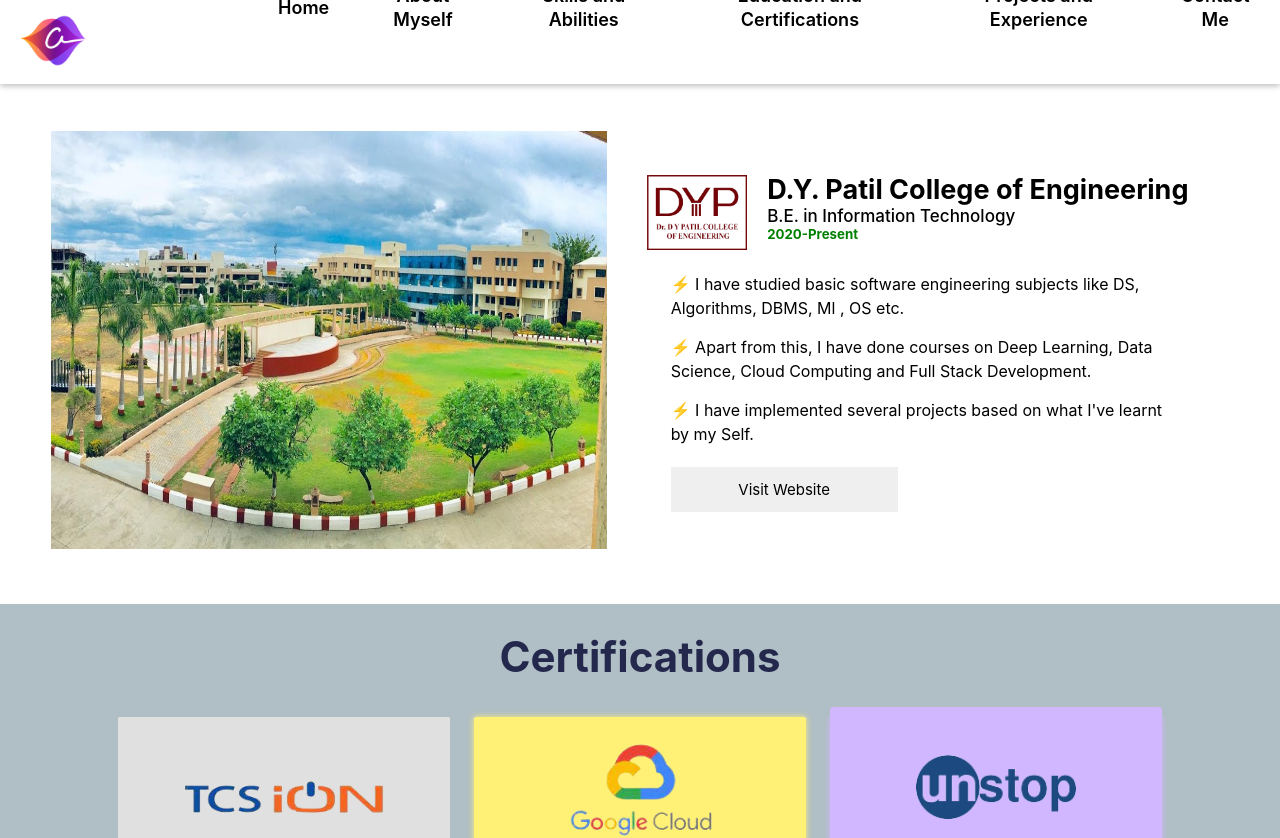
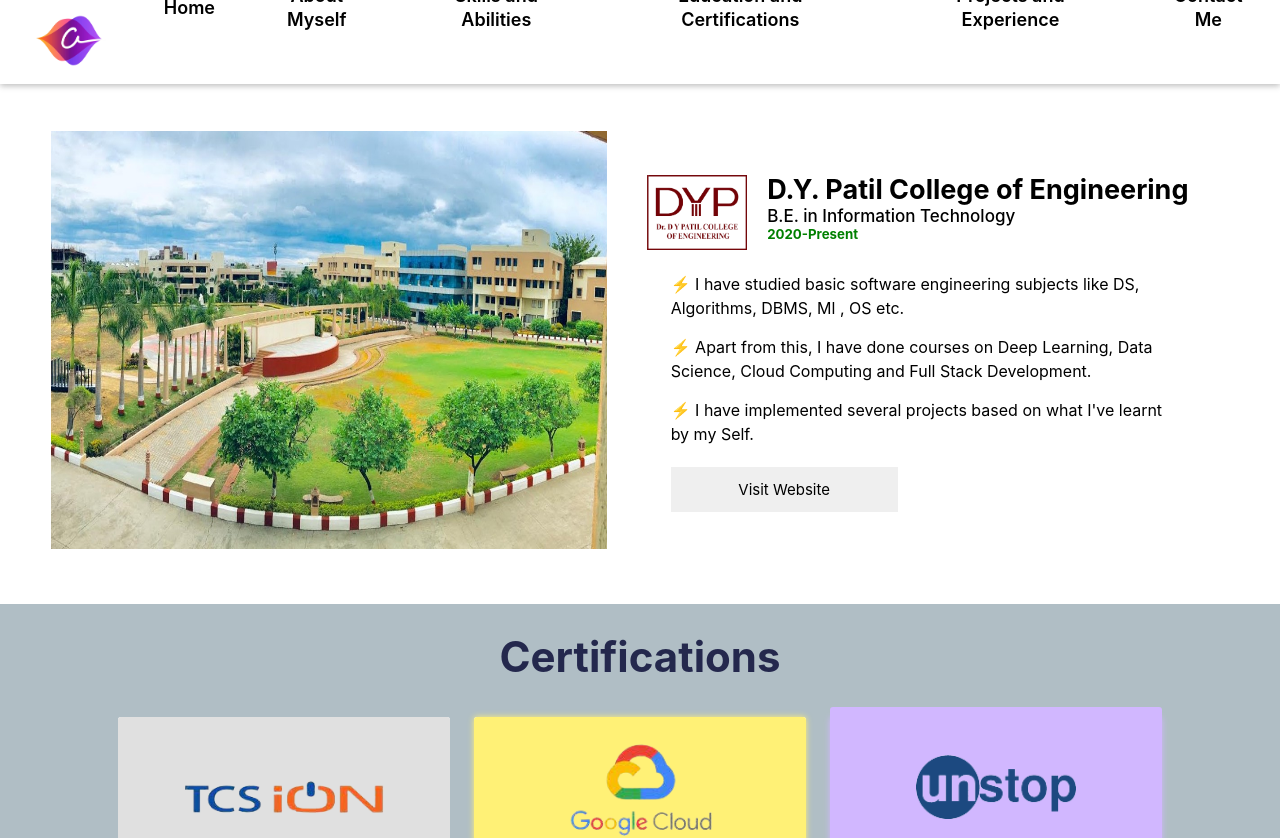
Before and after one commit to ganraj21/Portfolio-Web-Application, a React (Create React App) app: page /education_and_certifications in a window 1280 px wide. Shown: the top 838 px of the page. Built offline with nearby package versions, Linux system fonts and the light colour scheme.

Commit message:
change color plate

```diff
--- a/src/pages/Frontpage.css
+++ b/src/pages/Frontpage.css
@@ -56,8 +56,7 @@
   text-align: center;
   justify-content: flex-start;
   min-height: fit-content;
-  /* background: #9a2fff; */
-  background-color: #181b31;
+  background-color: #2c1d51;
   align-content: center;
   flex-direction: column;
 }
--- a/src/pages/Navbar.css
+++ b/src/pages/Navbar.css
@@ -72,7 +72,12 @@ body {
 }
 .active_links {
   position: absolute;
-  background: #985eff;
+  background: rgb(212, 108, 255);
+  background: linear-gradient(
+    90deg,
+    rgba(212, 108, 255, 1) 8%,
+    rgba(158, 108, 255, 1) 100%
+  );
   height: 100vh;
   width: 100%;
   top: 72px;
@@ -92,12 +97,13 @@ body {
     height: 84px;
     position: absolute;
   }
-  .links {
-    width: 80%;
-  }
+
   .links a {
     padding: 12px;
     margin: 0 10px 0 10px;
+  }
+  .logo {
+    width: 143px;
   }
 }
 @media screen and (max-width: 1024px) {
@@ -137,7 +143,12 @@ body {
   .links {
     width: 100%;
     transform: translate(-100%, 0);
-    background: #985eff;
+    background: rgb(212, 108, 255);
+    background: linear-gradient(
+      90deg,
+      rgba(212, 108, 255, 1) 8%,
+      rgba(158, 108, 255, 1) 100%
+    );
     height: 100vh;
     width: 100%;
     top: 72px;
```
